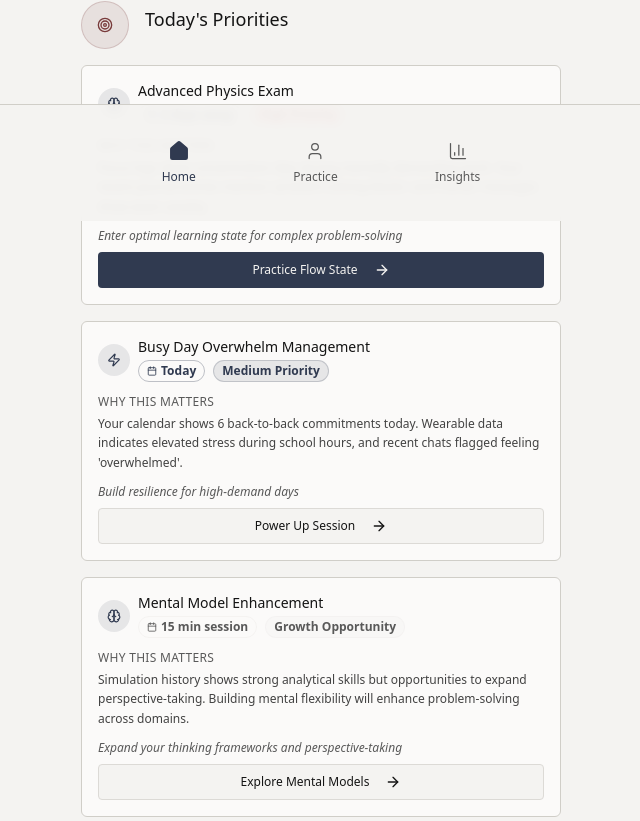
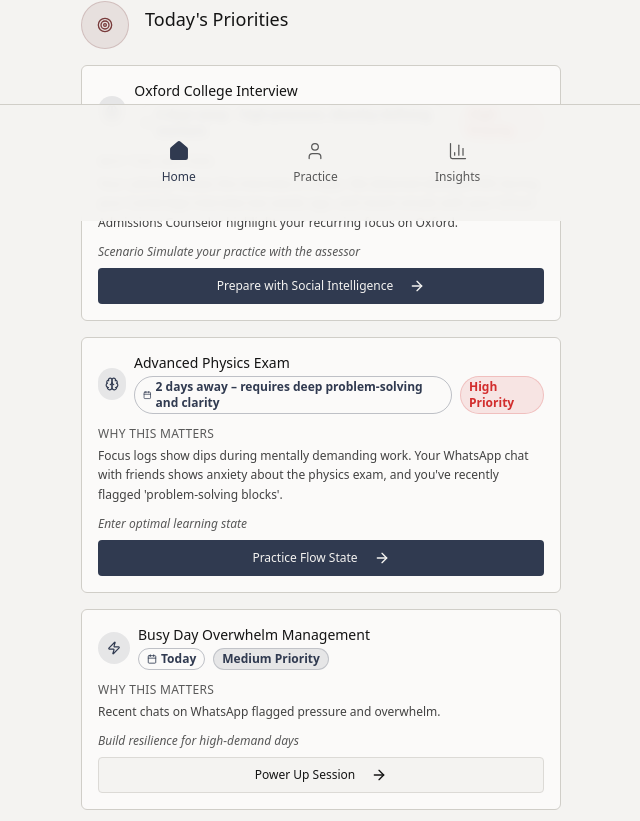
Before and after one commit to Shukrita-Puri/MindModule_SeniorLeader_B2C_Final, a React (Vite) app: page /executive-home in a window 1280 px wide. Shown: the part 579-1400 px from the top of the page, without its empty margins (319-959 px from the left). Built offline with nearby package versions, Linux system fonts and the light colour scheme.

Commit message:
Refactor Today's Priorities module
- Removed Mental Model Enhancement and Inner Calibration session.
- Included Oxford College Interview and Advanced Physics Exam with updated context.
- Updated Busy Day Overwhelm management.

```diff
--- a/src/pages/ExecutiveHome.tsx
+++ b/src/pages/ExecutiveHome.tsx
@@ -72,107 +72,50 @@ const ExecutiveHome = () => {
     const currentDate = new Date();
     const priorities = [];
 
-    // Priority 1: Always include an academic/performance priority
-    const academicPriorities = [
-      {
+    // Always include Oxford College Interview as first priority
+    priorities.push({
       id: 1,
       title: "Oxford College Interview",
-        timeHorizon: "4 days away",
+      timeHorizon: "4 days away – high-pressure, identity-defining moment",
       tagType: "calendar",
-        whyMatters: "Your calendar shows the interview in 4 days. Recent WhatsApp conversations with your admissions counselor show this is weighing on your mind, and we detected elevated stress patterns during your Cambridge interview simulation.",
+      whyMatters: "Your calendar shows the interview in 4 days. We detected elevated HRV during your Cambridge interview two weeks ago, and recent emails with your School Admissions Counselor highlight your recurring focus on Oxford.",
       category: "Academic Performance",
       icon: Brain,
       suggestion: "Scenario Simulate your practice with the assessor",
-        actionLabel: "Practice Social Intelligence",
+      actionLabel: "Prepare with Social Intelligence",
       route: "/social-intelligence-lab",
       urgency: "high"
-      },
-      {
+    });
+
+    // Always include Advanced Physics Exam as second priority
+    priorities.push({
       id: 2,
       title: "Advanced Physics Exam",
-        timeHorizon: "2 days away",
+      timeHorizon: "2 days away – requires deep problem-solving and clarity",
       tagType: "calendar",
-        whyMatters: "Focus logs show concentration dips during mentally demanding work. Your recent journal entries mention 'problem-solving blocks' and friends' messages show exam anxiety.",
+      whyMatters: "Focus logs show dips during mentally demanding work. Your WhatsApp chat with friends shows anxiety about the physics exam, and you've recently flagged 'problem-solving blocks'.",
       category: "Academic Performance",
       icon: Brain,
-        suggestion: "Enter optimal learning state for complex problem-solving",
+      suggestion: "Enter optimal learning state",
       actionLabel: "Practice Flow State",
       route: "/flow-state-lab",
       urgency: "high"
-      }
-    ];
+    });
 
-    // Randomly select one academic priority
-    priorities.push(academicPriorities[Math.floor(Math.random() * academicPriorities.length)]);
-
-    // Priority 2: Conditional Inner Calibration (if stress/low energy detected)
-    if (needsCalibration) {
+    // Always include Busy Day Overwhelm Management as third priority
     priorities.push({
       id: 3,
-        title: "Inner Calibration Session",
-        timeHorizon: "Available now",
-        tagType: "wellbeing",
-        whyMatters: `Your energy level is ${energy}/10 and recent patterns suggest nervous system regulation would help. ${hasStressIndicators ? 'Journal entries show stress indicators.' : ''} Taking 7 minutes to reset will optimize your performance.`,
-        category: "Emotional Regulation",
-        icon: Heart,
-        suggestion: "Shift from pressure to composure in 7 minutes",
-        actionLabel: "Start Guided Breathwork",
-        route: "/breathwork",
-        urgency: "medium"
-      });
-    }
-
-    // Priority 3: Context-aware performance preparation
-    const performancePriorities = [
-      {
-        id: 4,
       title: "Busy Day Overwhelm Management",
       timeHorizon: "Today",
       tagType: "calendar",
-        whyMatters: "Your calendar shows 6 back-to-back commitments today. Wearable data indicates elevated stress during school hours, and recent chats flagged feeling 'overwhelmed'.",
+      whyMatters: "Recent chats on WhatsApp flagged pressure and overwhelm.",
       category: "Performance Optimization",
       icon: Zap,
       suggestion: "Build resilience for high-demand days",
       actionLabel: "Power Up Session",
       route: "/recalibrate/power-up",
       urgency: "medium"
-      },
-      {
-        id: 5,
-        title: "Deep Work Preparation",
-        timeHorizon: "Next 2 hours",
-        tagType: "focus",
-        whyMatters: `Your focus state is '${focus}' and you have a 2-hour study block scheduled. Recent sessions show 40% better performance when you enter flow state first.`,
-        category: "Cognitive Enhancement",
-        icon: Brain,
-        suggestion: "Optimize your mind for deep, focused work",
-        actionLabel: "Enter Flow State",
-        route: "/flow-state-lab",
-        urgency: "medium"
-      }
-    ];
-
-    // Add performance priority if we don't already have inner calibration
-    if (!needsCalibration || priorities.length < 3) {
-      priorities.push(performancePriorities[hasConfidenceIndicators ? 1 : 0]);
-    }
-
-    // Priority 4: Always include one growth-oriented priority
-    if (priorities.length < 4) {
-      priorities.push({
-        id: 6,
-        title: "Mental Model Enhancement",
-        timeHorizon: "15 min session",
-        tagType: "growth",
-        whyMatters: "Simulation history shows strong analytical skills but opportunities to expand perspective-taking. Building mental flexibility will enhance problem-solving across domains.",
-        category: "Cognitive Growth",
-        icon: Brain,
-        suggestion: "Expand your thinking frameworks and perspective-taking",
-        actionLabel: "Explore Mental Models",
-        route: "/scenario-lab",
-        urgency: "low"
     });
-    }
 
     return priorities.slice(0, 4); // Return max 4 priorities
   };
```
Lines whose indentation alone changed are shown as unchanged.
